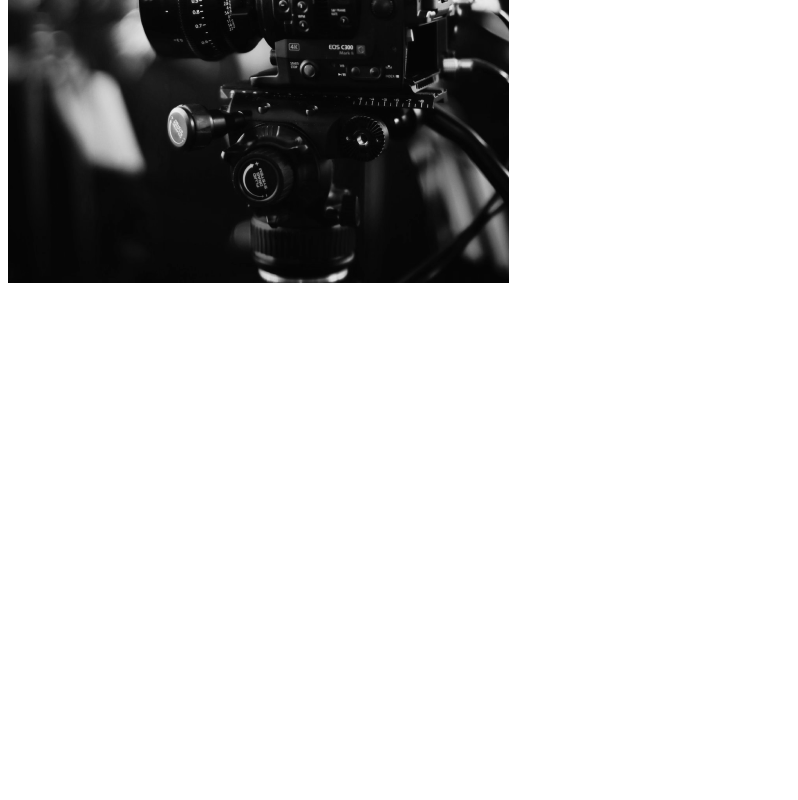
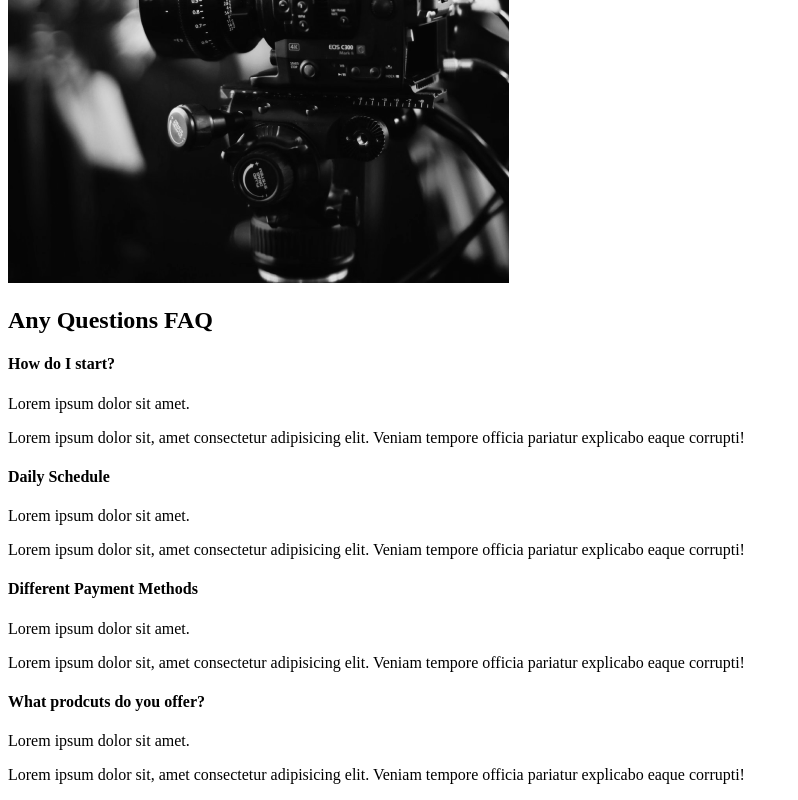
Before and after one commit to developedbymarco/Capture, a React (Create React App) app: page / in a window 1280 px wide. Shown: the part 2099-2899 px from the top of the page, without its empty margins (0-798 px from the left). Before the commit the page ends 2394 px from the top, so only its background shows below. Built offline with nearby package versions, Linux system fonts and the light colour scheme.

Commit message:
4. FaqSection

```diff
--- /dev/null
+++ b/src/components/FaqSection.js
@@ -0,0 +1,53 @@
+import React from "react";
+
+const FaqSection = () => {
+  return (
+    <div className="faq">
+      <h2>
+        Any Questions <span>FAQ</span>
+      </h2>
+      <div className="question">
+        <h4>How do I start?</h4>
+        <div className="answer">
+          <p>Lorem ipsum dolor sit amet.</p>
+          <p>
+            Lorem ipsum dolor sit, amet consectetur adipisicing elit. Veniam
+            tempore officia pariatur explicabo eaque corrupti!
+          </p>
+        </div>
+      </div>
+      <div className="question">
+        <h4>Daily Schedule</h4>
+        <div className="answer">
+          <p>Lorem ipsum dolor sit amet.</p>
+          <p>
+            Lorem ipsum dolor sit, amet consectetur adipisicing elit. Veniam
+            tempore officia pariatur explicabo eaque corrupti!
+          </p>
+        </div>
+      </div>
+      <div className="question">
+        <h4>Different Payment Methods</h4>
+        <div className="answer">
+          <p>Lorem ipsum dolor sit amet.</p>
+          <p>
+            Lorem ipsum dolor sit, amet consectetur adipisicing elit. Veniam
+            tempore officia pariatur explicabo eaque corrupti!
+          </p>
+        </div>
+      </div>
+      <div className="question">
+        <h4>What prodcuts do you offer?</h4>
+        <div className="answer">
+          <p>Lorem ipsum dolor sit amet.</p>
+          <p>
+            Lorem ipsum dolor sit, amet consectetur adipisicing elit. Veniam
+            tempore officia pariatur explicabo eaque corrupti!
+          </p>
+        </div>
+      </div>
+    </div>
+  );
+};
+
+export default FaqSection;
--- a/src/pages/AboutUs.js
+++ b/src/pages/AboutUs.js
@@ -1,12 +1,14 @@
 import React from "react";
 import AboutSection from "../components/AboutSection";
 import ServiceSection from "../components/ServiceSection";
+import FaqSection from "../components/FaqSection";
 
 const AboutUs = () => {
   return (
     <>
       <AboutSection />
       <ServiceSection />
+      <FaqSection />
     </>
   );
 };
```
